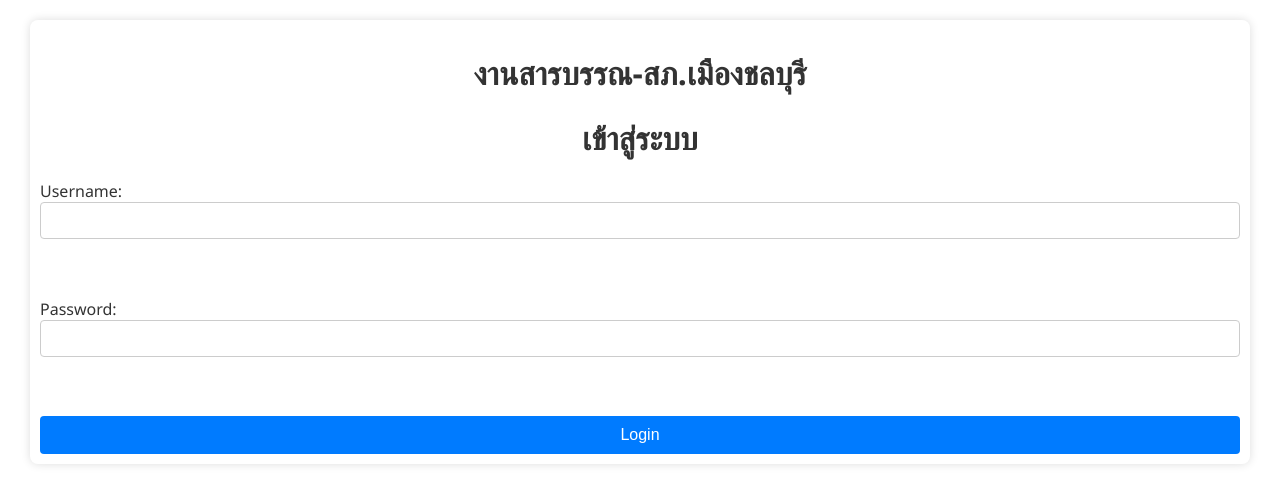
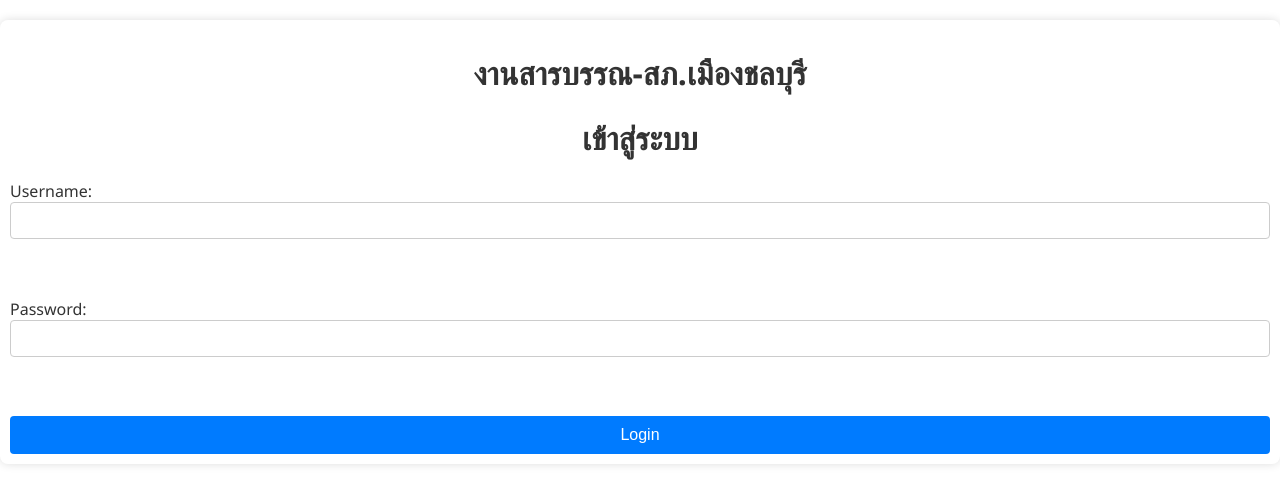
Before and after one commit to Biwrescue1706/mueangchon, a plain HTML site: page login.html in a window 1280 px wide. Drawn offline with nearby package versions, Linux system fonts and the light colour scheme.

Commit message:
Update style.css

```diff
--- a/css/style.css
+++ b/css/style.css
@@ -1,7 +1,7 @@
 body {
   font-family: 'Segoe UI', Tahoma, Geneva, Verdana, sans-serif;
   background: #f9f9f9;
-  max-width: 1200px;
+  max-width: 100%;
   margin: 20px auto;
   padding: 10px;
   border-radius: 8px;
```
